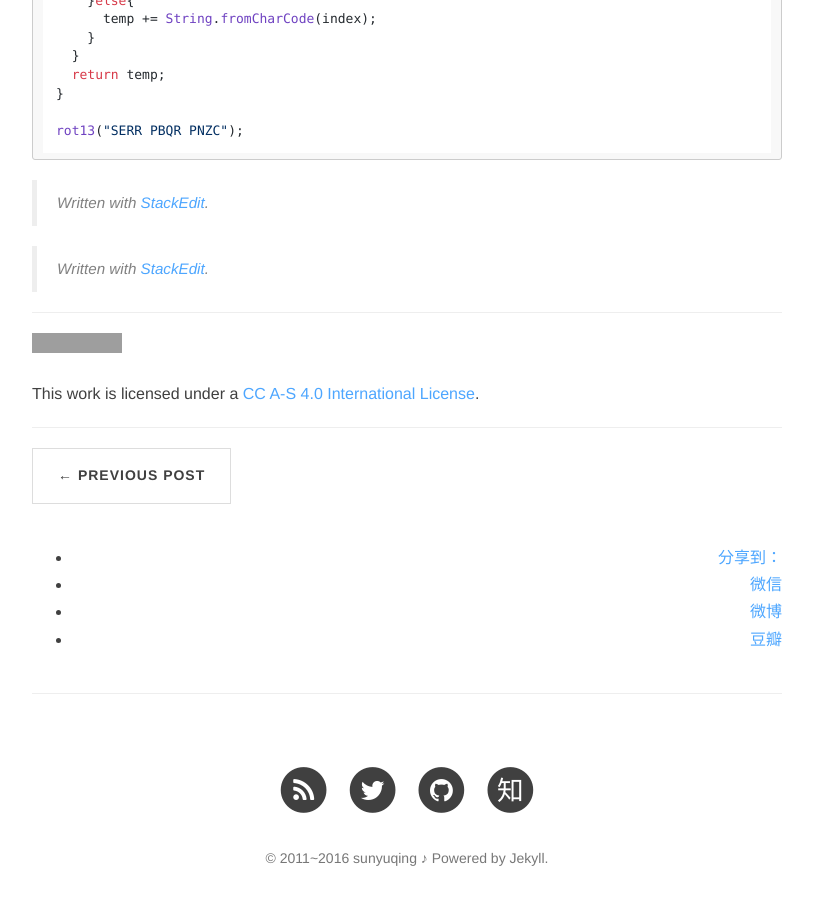
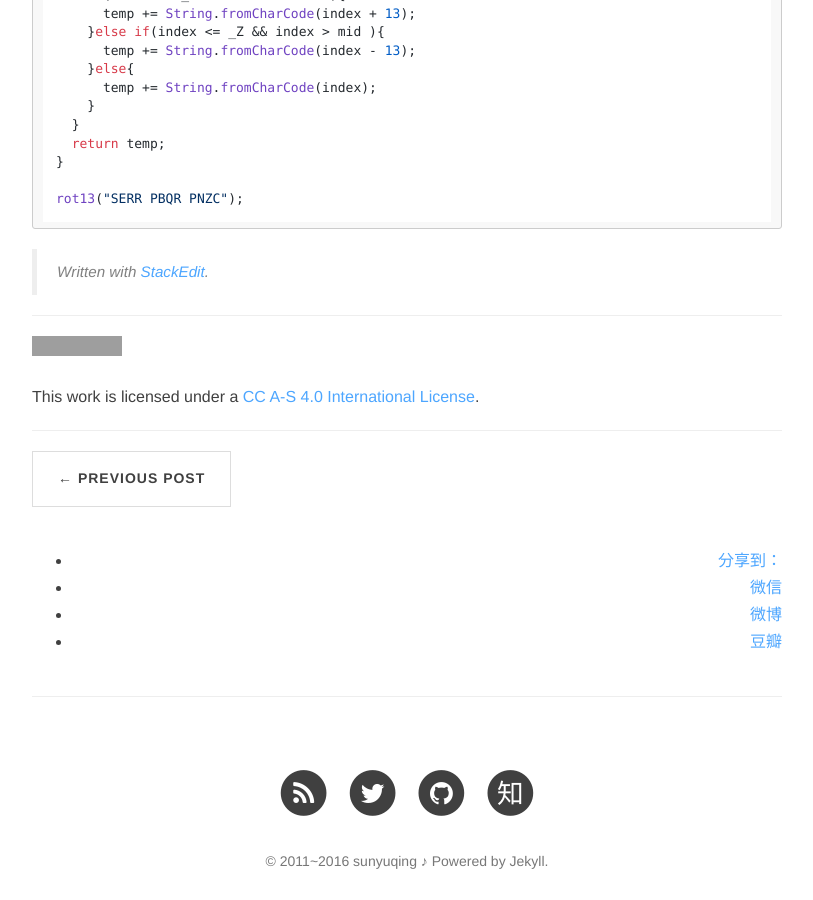
Before and after one commit to SunYuqing/SunYuqing.github.io, a Jekyll site: the page built from _posts/2016-11-19-Basic-Algorithm-Scripting.md, in a window 1280 px wide and 900 px high, scrolled down 7933 px. Shown: the whole window, without its empty margins (233-1046 px from the left). Built offline with Jekyll 4.4.1, drawn with Linux system fonts in a browser that asks for light colours; nearby versions of some CDN libraries; comment, search, counter and statistics services are not loaded; grey boxes are pictures that could not be loaded.

Commit message:
forth modify

````diff
--- a/_posts/2016-11-19-Basic-Algorithm-Scripting.md
+++ b/_posts/2016-11-19-Basic-Algorithm-Scripting.md
@@ -213,6 +213,7 @@ confirmEnding("Bastian", "n");
 解决方案：
 
 ```
+
 function repeat(str, num) {
   var l=[];
   while(l.length<num){
@@ -224,6 +225,8 @@ function repeat(str, num) {
 repeat("abc", 3);
 
 ```
+
+>
 ## Truncate a string
 
 >用瑞兹来截断对面的退路!
@@ -350,8 +353,5 @@ function rot13(str) {
 rot13("SERR PBQR PNZC");
 ```
 
-> Written with [StackEdit](https://stackedit.io/).
-
-
 
 > Written with [StackEdit](https://stackedit.io/).
````
